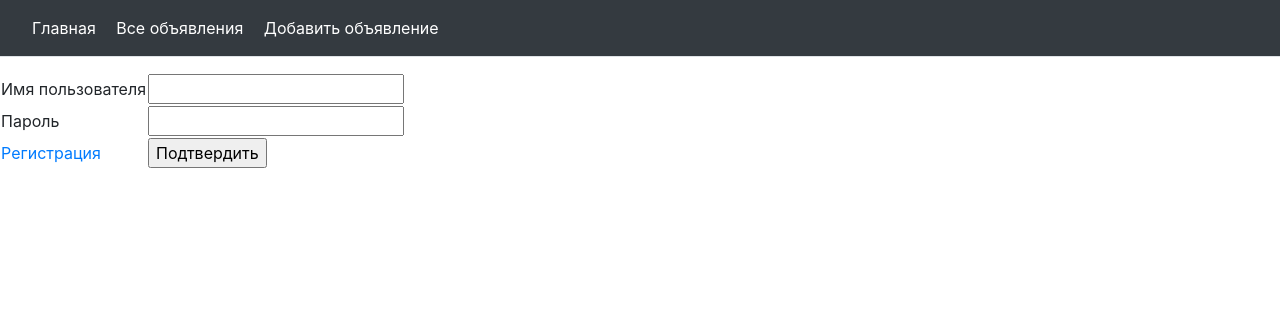
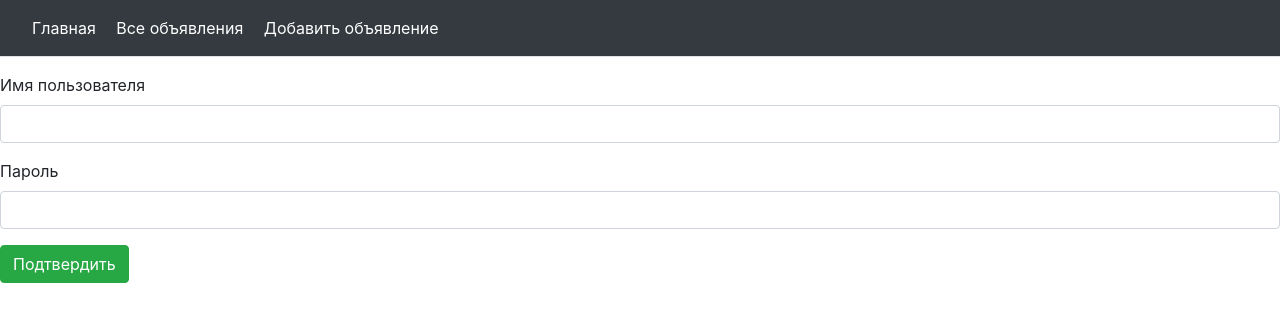
Before and after one commit to sw1ft12/Python, a Flask app: page /login in a window 1280 px wide. Shown: the top 322 px of the page. Run offline with Flask 2, Linux system fonts and the light colour scheme; some libraries are stand-ins or nearby versions.

Commit message:
Update login.html

```diff
--- a/templates/login.html
+++ b/templates/login.html
@@ -16,19 +16,14 @@
 {% endwith %}
 
 <form method="POST">
-    <table>
-        <tr>
-            <td>Имя пользователя</td>
-            <td><input type="text" name="username"></td>
-        </tr>
-        <tr>
-            <td>Пароль</td>
-            <td><input type="password" name="password"></td>
-        </tr>
-        <tr>
-            <td><a href="/register">Регистрация</a></td>
-            <td><input type="submit" value="Подтвердить"></td>
-        </tr>
-    </table>
+  <div class="mb-3">
+    <label for="username" class="form-label">Имя пользователя</label>
+    <input type="text" class="form-control" name="username" aria-describedby="emailHelp">
+  </div>
+  <div class="mb-3">
+    <label for="password" class="form-label">Пароль</label>
+    <input type="password" class="form-control"  name="password">
+  </div>
+  <button type="submit" class="btn btn-success">Подтвердить</button>
 </form>
 {% endblock %}
```
